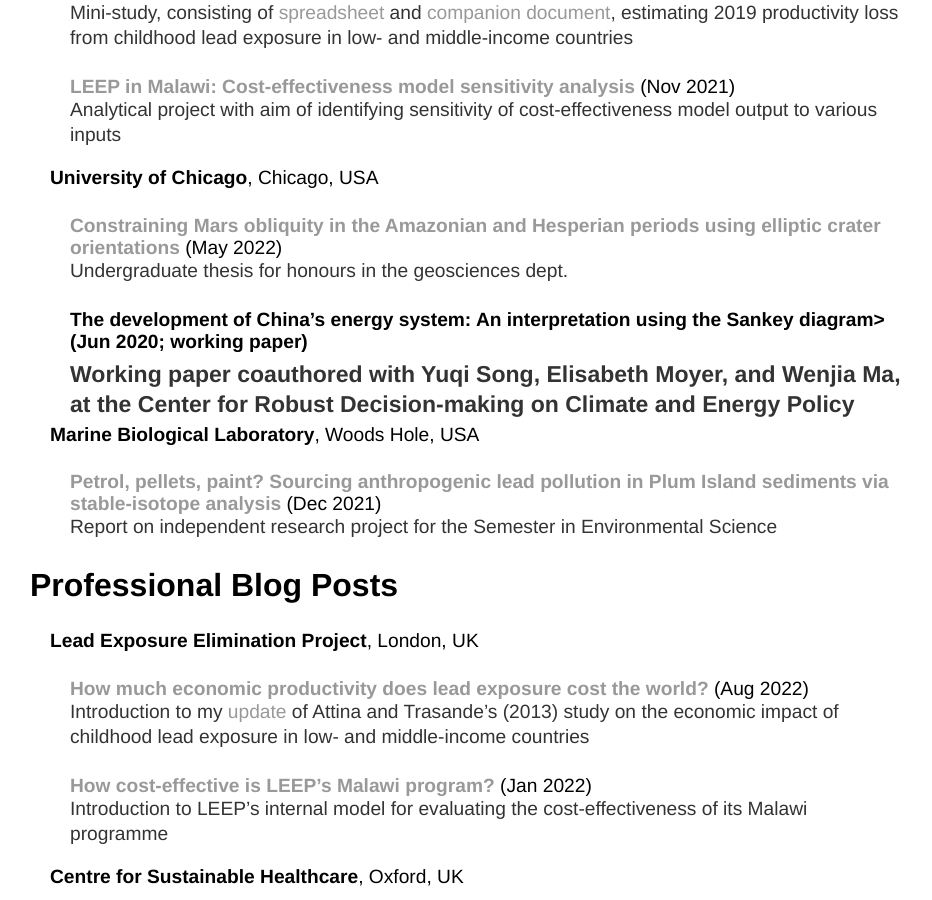
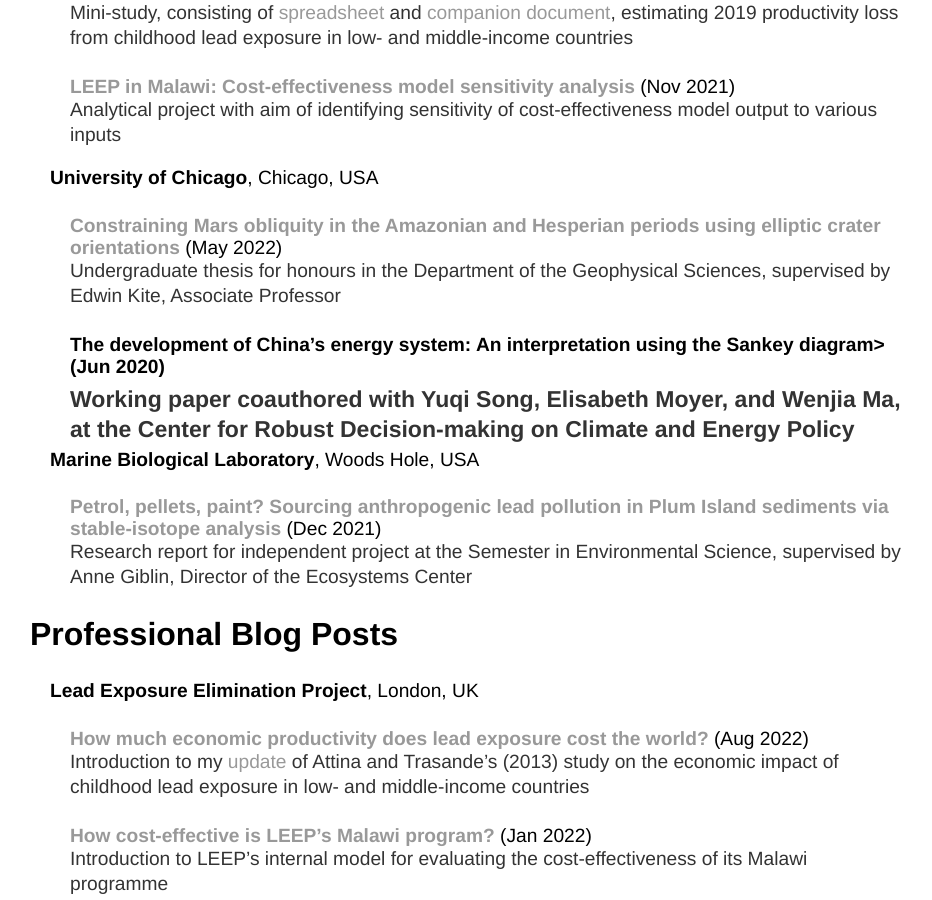
Before and after one commit to y-james-hu/y-james-hu.github.io, a Jekyll site: the page built from projects/index.html, in a window 1280 px wide and 900 px high, scrolled down 968 px. Shown: the whole window, without its empty margins (182-1114 px from the left). Built offline with Jekyll 4.4.1, drawn with Linux system fonts in a browser that asks for light colours.

Commit message:
Update index.html

```diff
--- a/projects/index.html
+++ b/projects/index.html
@@ -36,15 +36,15 @@
     <h3 style="margin-left: 40px">University of Chicago<span style="font-weight:normal">, Chicago, USA</span></h3>
 
       <h4 style="margin-left: 60px"><a href = "uchicago_bs_thesis.pdf">Constraining Mars obliquity in the Amazonian and Hesperian periods using elliptic crater orientations</a><span style="font-weight:normal"> (May 2022)</span></h4>
-      <p style="margin-left: 60px">Undergraduate thesis for honours in the geosciences dept.</p>
+      <p style="margin-left: 60px">Undergraduate thesis for honours in the Department of the Geophysical Sciences, supervised by Edwin Kite, Associate Professor</p>
 
-      <h4 style="margin-left: 60px">The development of China’s energy system: An interpretation using the Sankey diagram> (Jun 2020; working paper)</span><h4>
+      <h4 style="margin-left: 60px">The development of China’s energy system: An interpretation using the Sankey diagram> (Jun 2020)</span><h4>
       <p style="margin-left: 60px">Working paper coauthored with Yuqi Song, Elisabeth Moyer, and Wenjia Ma, at the Center for Robust Decision-making on Climate and Energy Policy</p>
 
     <h3 style="margin-left: 40px">Marine Biological Laboratory<span style="font-weight:normal">, Woods Hole, USA</span></h3>
 
       <h4 style="margin-left: 60px"><a href = "mbl_ses_report.pdf">Petrol, pellets, paint? Sourcing anthropogenic lead pollution in Plum Island sediments via stable-isotope analysis</a><span style="font-weight:normal"> (Dec 2021)</span></h4>
-      <p style="margin-left: 60px">Report on independent research project for the Semester in Environmental Science</p>
+      <p style="margin-left: 60px">Research report for independent project at the Semester in Environmental Science, supervised by Anne Giblin, Director of the Ecosystems Center</p>
 
   <h2 style="margin-left: 20px">Professional Blog Posts</h2>
 
```
